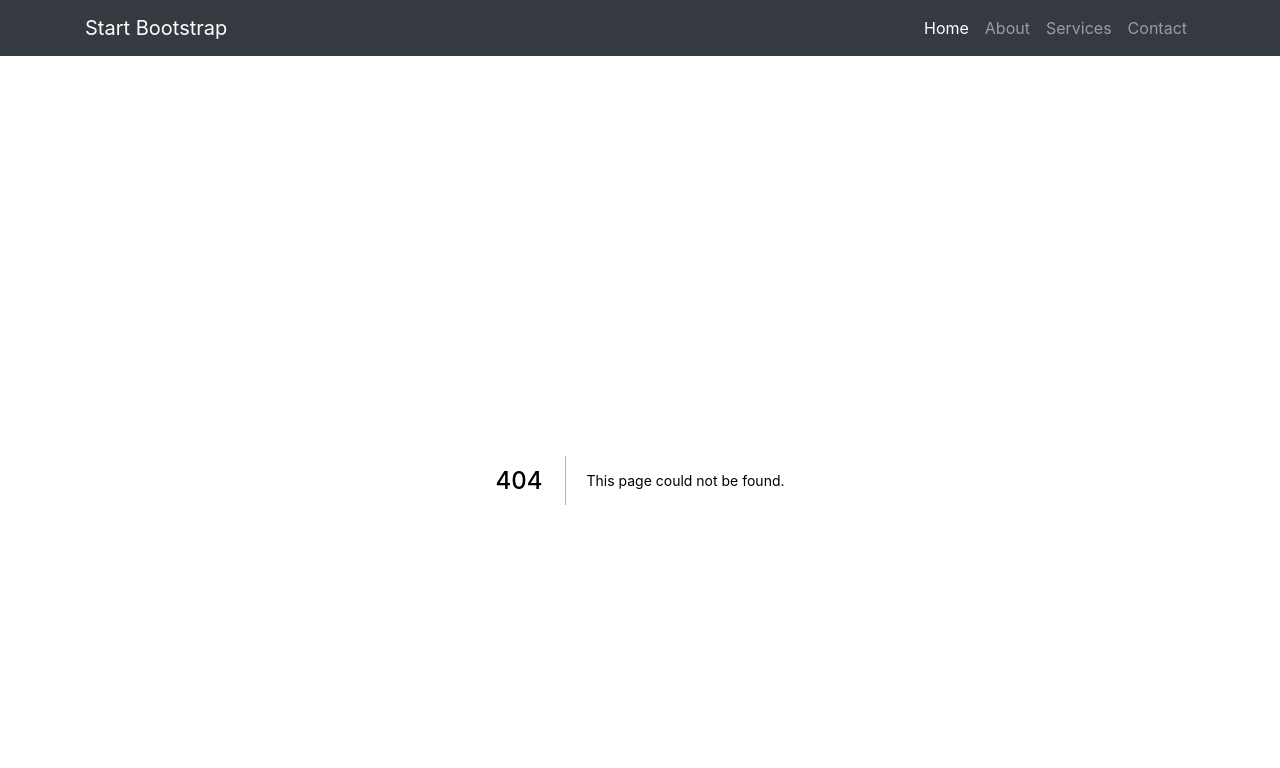
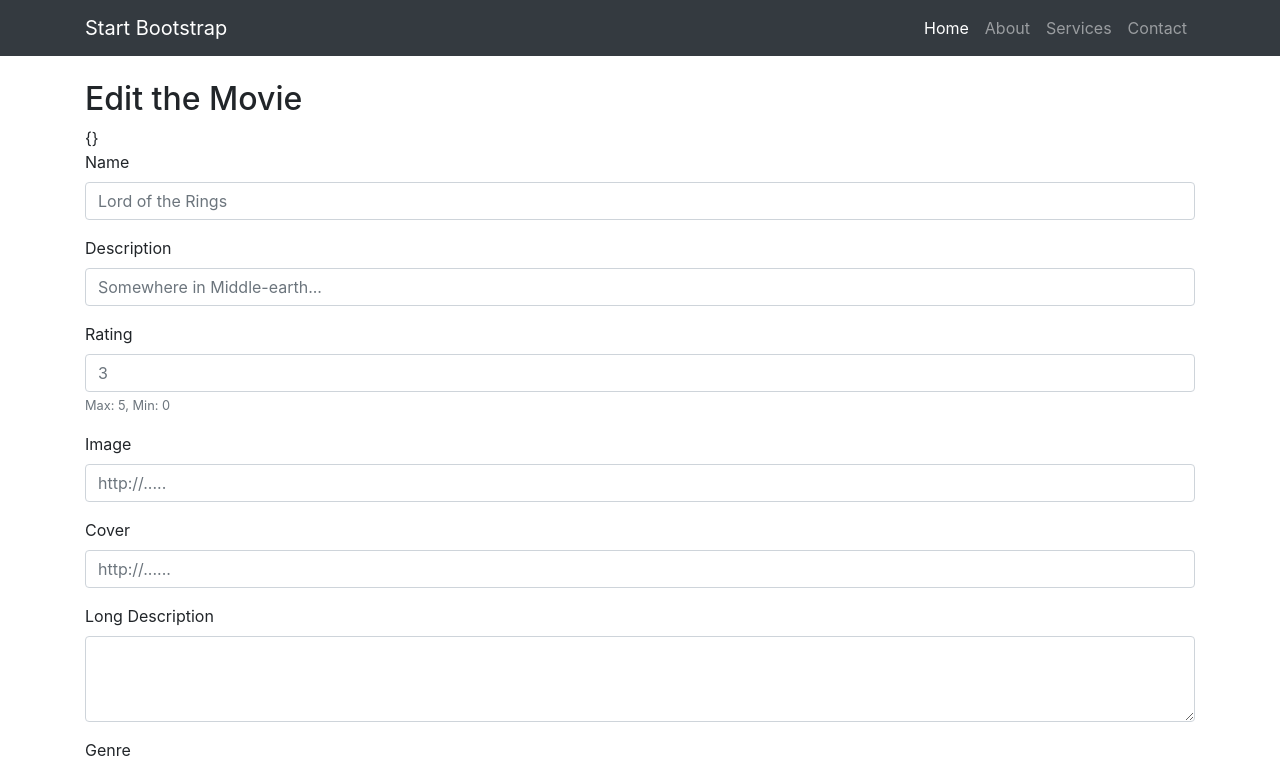
Before and after one commit to levelasquez/next-js-movie-app, a Next.js app: page /movies/1/edit in a window 1280 px wide. Before the commit this address had no page. Shown: the top 768 px of the page. Built offline with nearby package versions, Linux system fonts and the light colour scheme; no server answers.

Commit message:
edit page for movie

```diff
--- /dev/null
+++ b/pages/movies/[id]/edit.js
@@ -0,0 +1,31 @@
+import { Component } from 'react'
+import MovieCreateForm from '../../../components/movieCreateForm'
+import { getMovieById } from '../../../actions'
+
+class EditMovie extends Component {
+  static getInitialProps({ query }) {
+    return { query }
+  }
+
+  state = { movie: {} }
+
+  componentDidMount() {
+    const {
+      query: { id },
+    } = this.props
+
+    getMovieById(id).then(movie => this.setState({ movie }))
+  }
+
+  render() {
+    return (
+      <div className="container">
+        <h2>Edit the Movie</h2>
+        {JSON.stringify(this.state.movie)}
+        <MovieCreateForm />
+      </div>
+    )
+  }
+}
+
+export default EditMovie
--- a/pages/movies/[id].js
+++ b/pages/movies/[id]/index.js
@@ -1,5 +1,5 @@
 import { useRouter } from 'next/router'
-import { getMovieById, deleteMovie } from '../../actions'
+import { getMovieById, deleteMovie } from '../../../actions'
 
 const Movie = props => {
   const router = useRouter()
```
